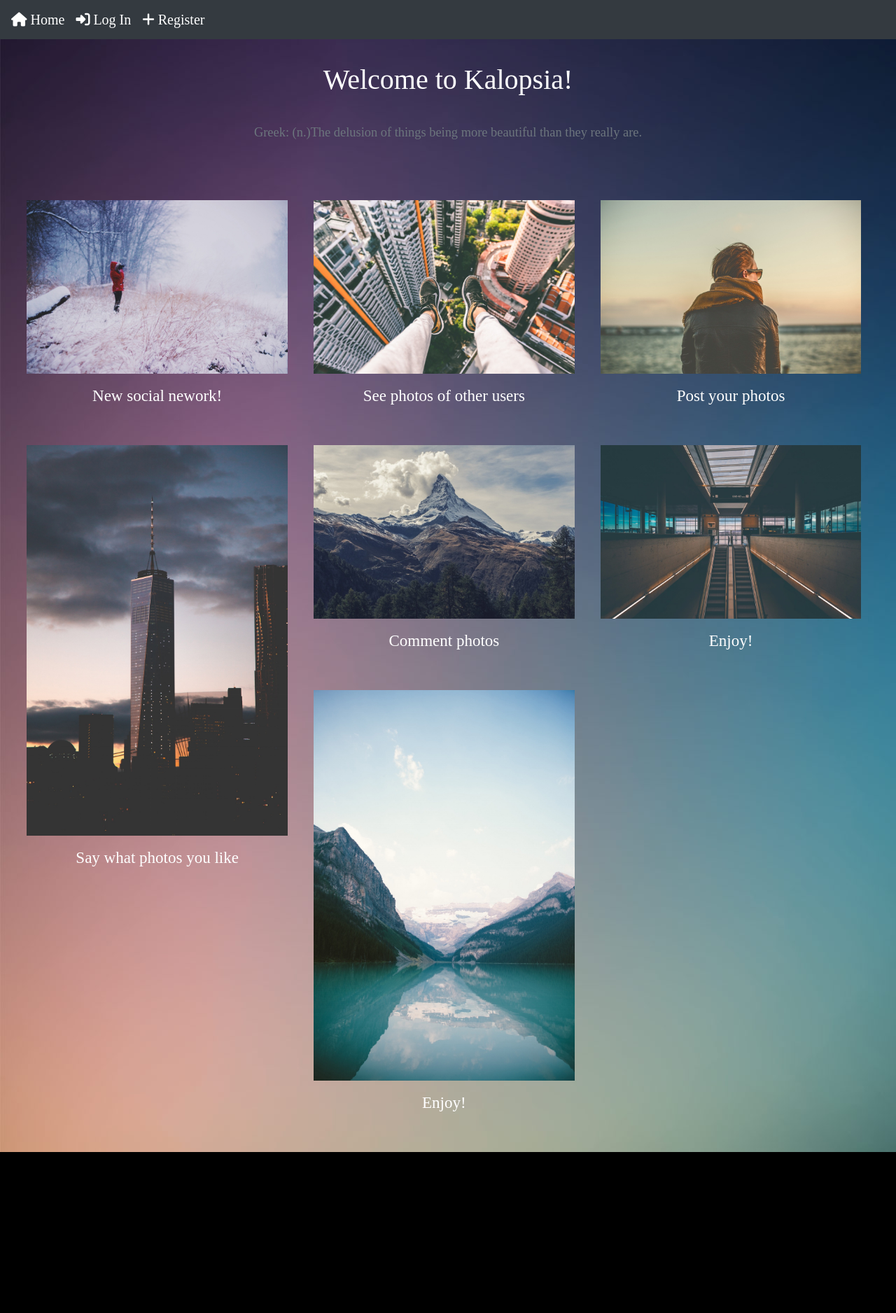
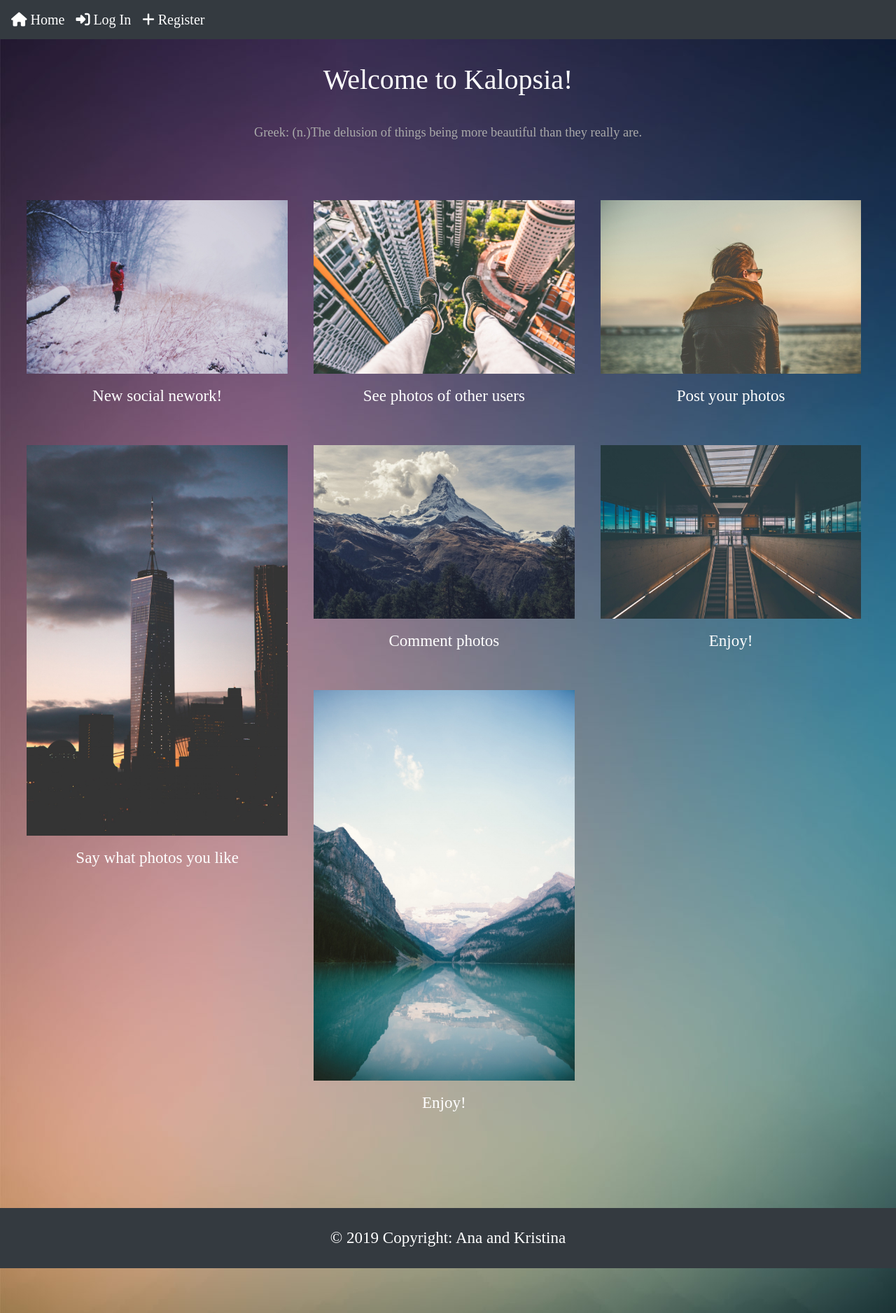
Before and after one commit to lepojevicKristina/Praksa, an Angular app: page / in a window 1280 px wide. Shown: the whole page at 70% size. Before the commit the page ends 1646 px from the top, so only its background shows below. Built offline with nearby package versions, Linux system fonts and the light colour scheme.

Commit message:
Final changes

```diff
--- a/src/app/home/home.component.html
+++ b/src/app/home/home.component.html
@@ -17,7 +17,7 @@
     </h1>
 
     <p>
-        <small class="text-muted">{{ description }}</small>
+        <small style="color: darkgrey">{{ description }}</small>
     </p>
 </div>
 
@@ -127,14 +127,14 @@
 
 </div>
 
-<p style="all: unset"></p>
+<p style="clear: both;"></p>
 
-<!-- <div>
-<footer class="page-footer font-small mdb-color darken-3 pt-4" >
+<div>
+<footer style="background-color: #343a40; text-align: center; padding: 2%">
 
-        <div class="footer-copyright text-center py-3">© 2019 Copyright: Ana i Kristina
+        <div >© 2019 Copyright: Ana and Kristina
         </div>
 
 
 </footer>
-</div> -->
+</div>
```
Also changed, not shown: src/app/home/home.component.sass (line endings or trailing spaces).
